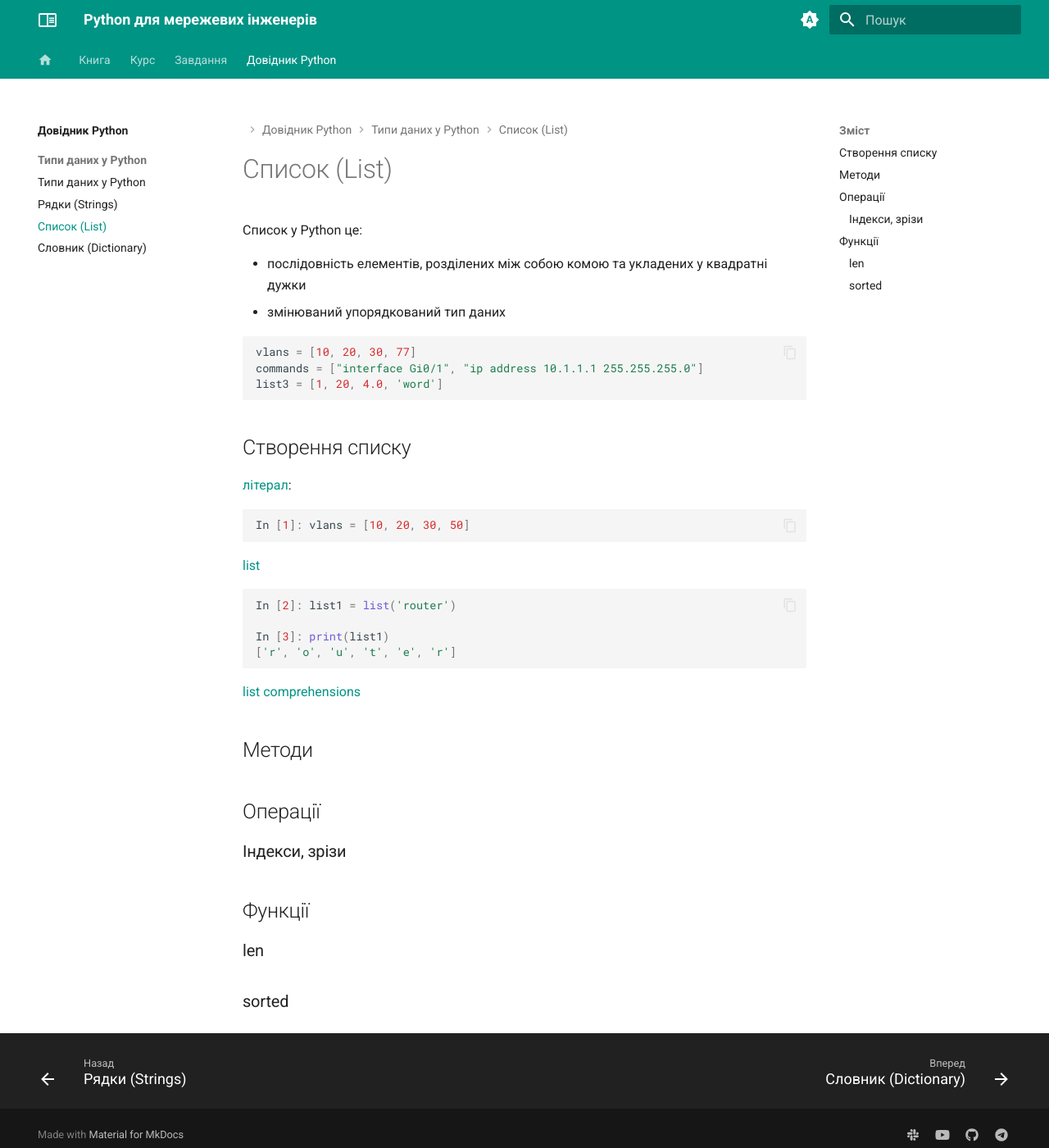
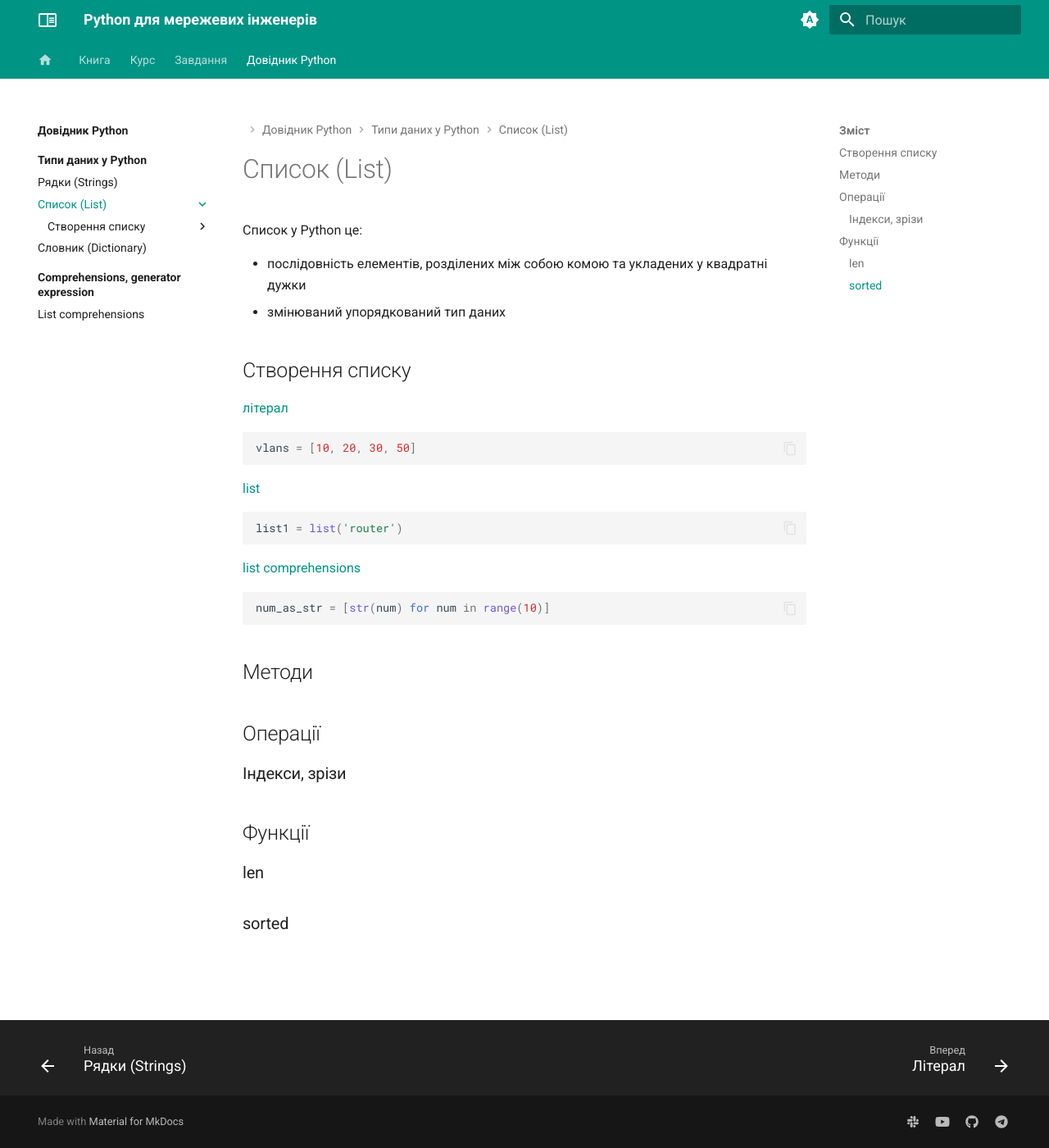
Before and after one commit to natenka/pyneng.io, an MkDocs documentation site: the page built from docs/reference/list/index.md, in a window 1280 px wide and 1400 px high. Shown: the whole window at 82% size. Built offline with MkDocs 1.6.1 and Material for MkDocs 9.7.7, drawn with Linux system fonts in a browser that asks for light colours.

Commit message:
UPD python reference draft

````diff
--- a/docs/reference/list/index.md
+++ b/docs/reference/list/index.md
@@ -6,31 +6,26 @@
 * змінюваний упорядкований тип даних
 
 
-```python
-vlans = [10, 20, 30, 77]
-commands = ["interface Gi0/1", "ip address 10.1.1.1 255.255.255.0"]
-list3 = [1, 20, 4.0, 'word']
-```
-
 ## Створення списку
 
-[літерал](/reference/list/literal):
+[літерал](/reference/list/literal)
 
 ```python
-In [1]: vlans = [10, 20, 30, 50]
+vlans = [10, 20, 30, 50]
 ```
 
 
 [list](/reference/list/list)
 
 ```python
-In [2]: list1 = list('router')
-
-In [3]: print(list1)
-['r', 'o', 'u', 't', 'e', 'r']
+list1 = list('router')
 ```
 
 [list comprehensions](/reference/comprehensions/list)
+
+```python
+num_as_str = [str(num) for num in range(10)]
+```
 
 ## Методи
 
--- a/mkdocs.yml
+++ b/mkdocs.yml
@@ -267,10 +267,16 @@ nav:
   - Довідник Python:
     - reference/index.md
     - Типи даних у Python:
-      - reference/data_types.md
+      - reference/data_types/index.md
       - Рядки (Strings):
         - reference/string/index.md
       - Список (List):
         - reference/list/index.md
+        - Створення списку:
+          - reference/list/literal.md
+          - reference/list/list.md
       - Словник (Dictionary):
         - reference/dict/index.md
+    - Comprehensions, generator expression:
+      - reference/comprehensions/index.md
+      - reference/comprehensions/list.md
````
Also changed, not shown: docs/book/04-data-structures/list/index.md (+1 -1 lines), docs/reference/comprehensions/index.md (added, +1 -0 lines), docs/reference/comprehensions/list.md (added, +1 -0 lines), docs/reference/index.md (+3 -1 lines), docs/reference/list/list.md (added, +32 -0 lines), docs/reference/list/literal.md (added, +15 -0 lines), docs/reference/data_types/index.md (renamed from docs/reference/data_types.md).
